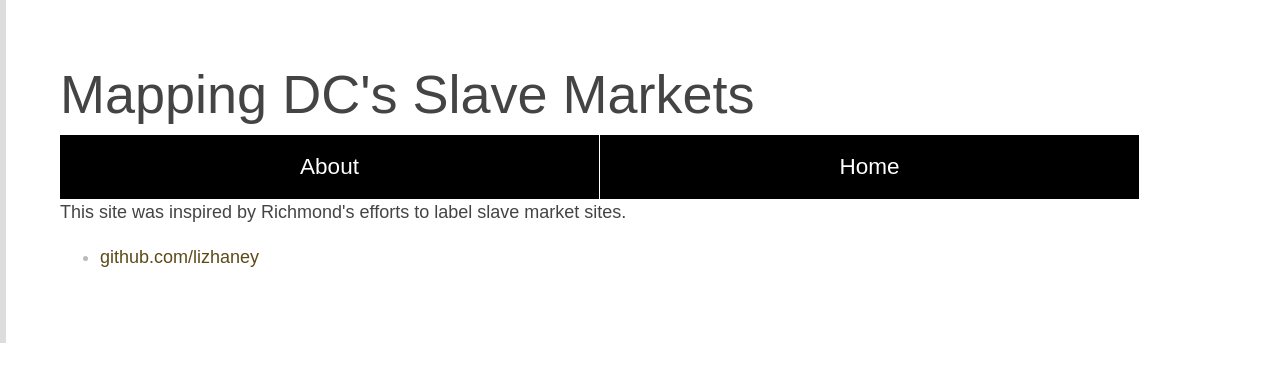
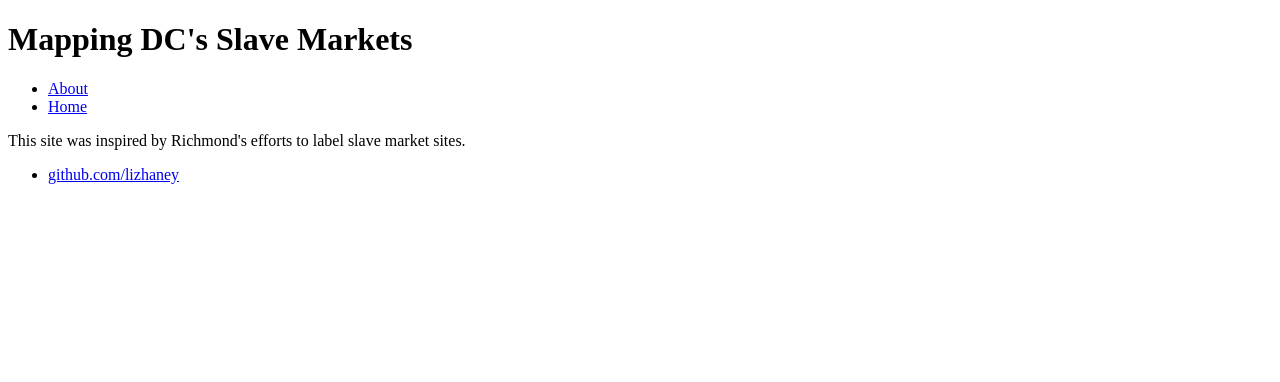
Before and after one commit to lizhaney/dc_slave_markets, a Jekyll site: the page built from about/index.html, in a window 1280 px wide. Shown: the top 382 px of the page. Built offline with Jekyll 4.4.1, drawn with Linux system fonts in a browser that asks for light colours.

Commit message:
Update default.html

```diff
--- a/_layouts/default.html
+++ b/_layouts/default.html
@@ -4,7 +4,7 @@
 			<title>{{ page.title }}</title>
 			<!-- link to main stylesheet -->
 <link href='http://fonts.googleapis.com/css?family=Lato:300,700,300italic,700italic' rel='stylesheet' type='text/css'>
-	<link rel="stylesheet" href="https://raw.githubusercontent.com/lizhaney/dc_slave_markets/gh-pages/css/main.css">
+	<link rel="stylesheet" href="css/main.css">
 
 		</head>
 		<header>
```
